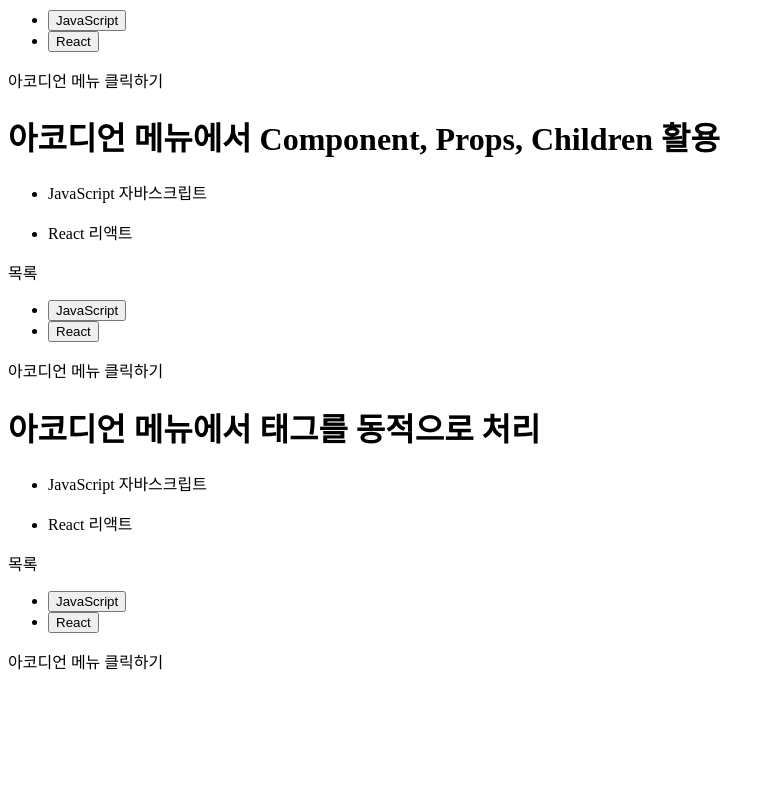
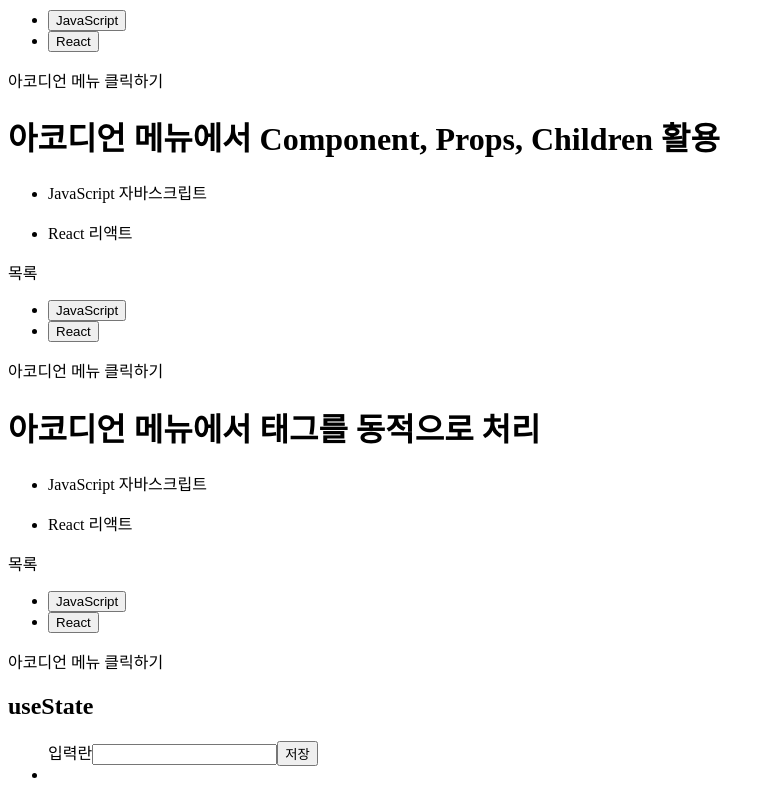
Before and after one commit to wangkodok/react-toy, a React (Vite) app: page / in a window 1280 px wide. Shown: the part 729-1529 px from the top of the page, without its empty margins (0-775 px from the left). Before the commit the page ends 1418 px from the top, so only its background shows below. Built offline with nearby package versions, Linux system fonts and the light colour scheme.

Commit message:
useState

```diff
--- a/src/App.jsx
+++ b/src/App.jsx
@@ -6,6 +6,7 @@ import Conditional from "./Conditional";
 import Map from "./Map";
 import ComponentPropsChildren from "./ComponentPropsChildren";
 import ComponentTag from "./ComponentTag";
+import StateParent from "./StateParent";
 
 export default function App() {
   return (
@@ -18,6 +19,7 @@ export default function App() {
       <Map />
       <ComponentPropsChildren />
       <ComponentTag />
+      <StateParent />
     </div>
   );
 }
--- /dev/null
+++ b/src/StateParent.jsx
@@ -0,0 +1,42 @@
+import { useState } from "react";
+
+export default function StateParent() {
+  const [result, setResult] = useState({
+    inputResult: "",
+  });
+
+  console.log(result);
+
+  function handleSubmit(event) {
+    const { name, value } = event.target;
+    setResult({
+      ...result,
+      [name]: value,
+    });
+  }
+
+  return (
+    <section>
+      <h1>useState</h1>
+      <ul>
+        <form>
+          <label id="inputResult">입력란</label>
+          <input type="text" name="inputResult" onChange={handleSubmit} />
+          <button
+            onClick={(event) => {
+              event.preventDefault();
+              console.log(result);
+            }}
+          >
+            저장
+          </button>
+        </form>
+        <StateChild result={result} />
+      </ul>
+    </section>
+  );
+}
+
+function StateChild({ result }) {
+  return <li>{result.inputResult}</li>;
+}
```
